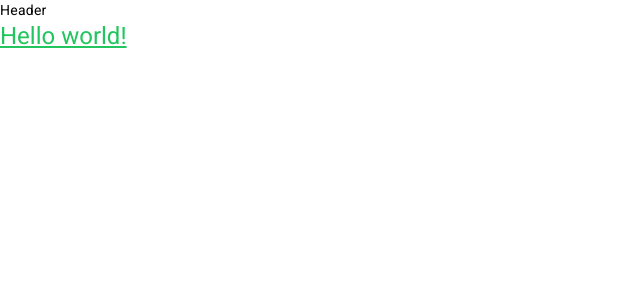
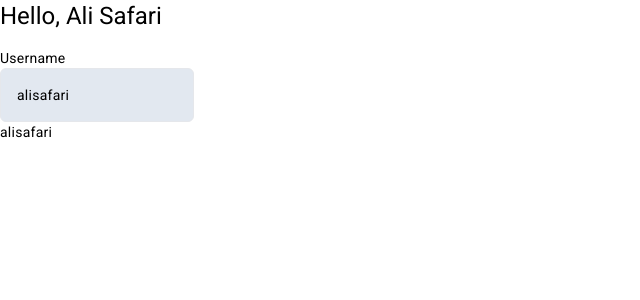
Before and after one commit to alisafariir/Angular-TodoApp, an Angular app: page / in a window 1280 px wide. Shown: the top 300 px of the page, without its empty margins (0-640 px from the left). Built offline with nearby package versions, Linux system fonts and the light colour scheme.

Commit message:
end binding

```diff
--- a/src/app/app.component.html
+++ b/src/app/app.component.html
@@ -1,2 +1,9 @@
-<app-header></app-header>
-<h1 class="text-3xl font-bold underline text-green-500">Hello world!</h1>
+<h1 [id]="id">Hello, {{ name }}</h1>
+
+<label for="username">Username</label><br />
+<input
+  [(ngModel)]="username"
+  id="username"
+  class="bg-slate-200 border p-4 rounded-md"
+/>
+<p>{{ username }}</p>
--- a/src/app/app.component.ts
+++ b/src/app/app.component.ts
@@ -2,12 +2,19 @@ import { Component } from '@angular/core';
 import { CommonModule } from '@angular/common';
 import { RouterOutlet } from '@angular/router';
 import { HeaderComponent } from './header/header.component';
+import { FormsModule } from '@angular/forms';
 
 @Component({
   selector: 'app-root',
   templateUrl: './app.component.html',
   styleUrl: './app.component.scss',
-  imports: [CommonModule, RouterOutlet, HeaderComponent],
+  imports: [CommonModule, RouterOutlet, HeaderComponent, FormsModule],
   standalone: true,
 })
-export class AppComponent {}
+export class AppComponent {
+  name = 'Ali Safari';
+
+  id = 'u-0';
+
+  username = 'alisafari';
+}
```
